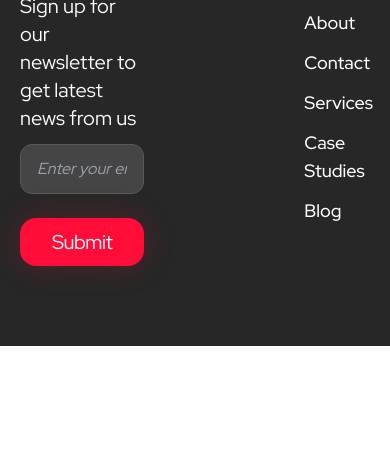
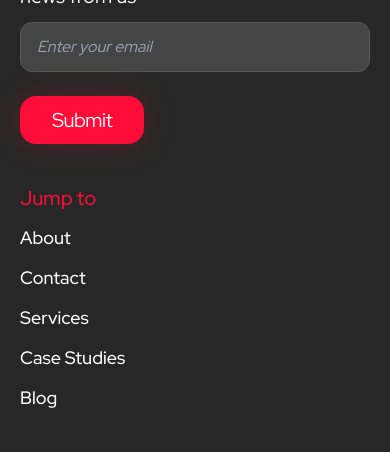
Before and after one commit to Andrsand/TAILWIND, a website: page index.html in a window 390 px wide. Shown: the part 1264-1716 px from the top of the page. Before the commit the page ends 1610 px from the top, so only its background shows below. Drawn offline with Linux system fonts and the light colour scheme.

Commit message:
Responsive for footer

```diff
--- a/index.html
+++ b/index.html
@@ -80,10 +80,10 @@
         </section>
     </main>
 
-    <footer class="bg-darkgray py-20">
+    <footer class="bg-darkgray py-20 md:py-10">
         <div class="container">
-            <div class="flex gap-40">
-                <div class="max-w-xs">
+            <div class="flex gap-40 md:flex-col md:gap-10">
+                <div class="max-w-xs md:max-w-full">
                     <a href="#"><img src="./img/footer-logo.svg" alt="logo"></a>
                     <p class="mt-[18px] text-white text-xl">
                         Sign up for our newsletter to get latest news from us </p>
```
Also changed, not shown: css/main.css.
